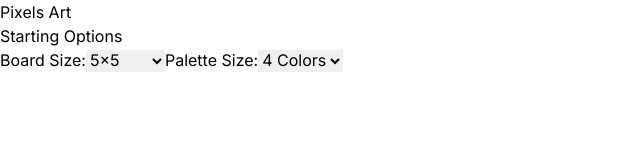
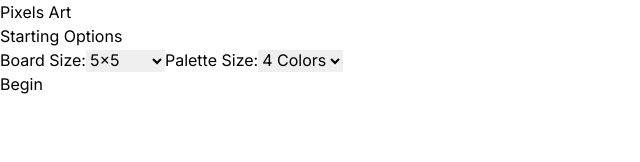
Before and after one commit to PMVale/Pixels-Art-Nextjs, a Next.js app: page / in a window 1280 px wide. Shown: the top 162 px of the page, without its empty margins (0-640 px from the left). Built offline with nearby package versions, Linux system fonts and the light colour scheme.

Commit message:
feat: Adds start button and develops logic for OptionsMenu

```diff
--- a/src/app/components/Body.tsx
+++ b/src/app/components/Body.tsx
@@ -1,11 +1,18 @@
 'use client'
-import React from 'react'
+import React, { useState } from 'react'
 import OptionsMenu from './OptionsMenu'
 
 const Body = () => {
+  const defaultSettings = {
+    boardSize: '5',
+    paletteSize: '4'
+  }
+  const [menuActive, setMenuActive] = useState(true)
+  const [settings, setSettings] = useState(defaultSettings)
+
   return (
     <main>
-        <OptionsMenu></OptionsMenu>
+        {menuActive && <OptionsMenu setSettings={setSettings} setMenuActive={setMenuActive} />}
     </main>
   )
 }
--- a/src/app/components/OptionsMenu.tsx
+++ b/src/app/components/OptionsMenu.tsx
@@ -1,11 +1,27 @@
 import React from 'react'
 
-const OptionsMenu = () => {
+type settingsType = {
+    boardSize: string,
+    paletteSize: string
+}
+
+type propTypes = {
+    setMenuActive: React.Dispatch<React.SetStateAction<boolean>>,
+    setSettings: React.Dispatch<React.SetStateAction<settingsType>>
+}
+
+const OptionsMenu: React.FC<propTypes> = ({setMenuActive, setSettings}) => {
 
     const [boardSize, setBoardSize] = React.useState('5');
     const [paletteSize, setPaletteSize] = React.useState('4');
     const [customBoardSize, setCustomBoardSize] = React.useState('5');
     const [customPalette, setCustomPalette] = React.useState('4');
+
+    const handleStartBtn = () => {
+        const currentSettings = {boardSize, paletteSize};
+        setSettings(currentSettings)
+        setMenuActive(false);
+    }
 
   return (
     <section>
@@ -38,6 +54,7 @@ const OptionsMenu = () => {
                 {parseInt(customPalette) % 2 !== 0 && <span>Chosen number for palette must be divisible by 2</span>}
             </label>
         </div>
+        <button onClick={handleStartBtn}>Begin</button>
     </section>
   )
 }
```
